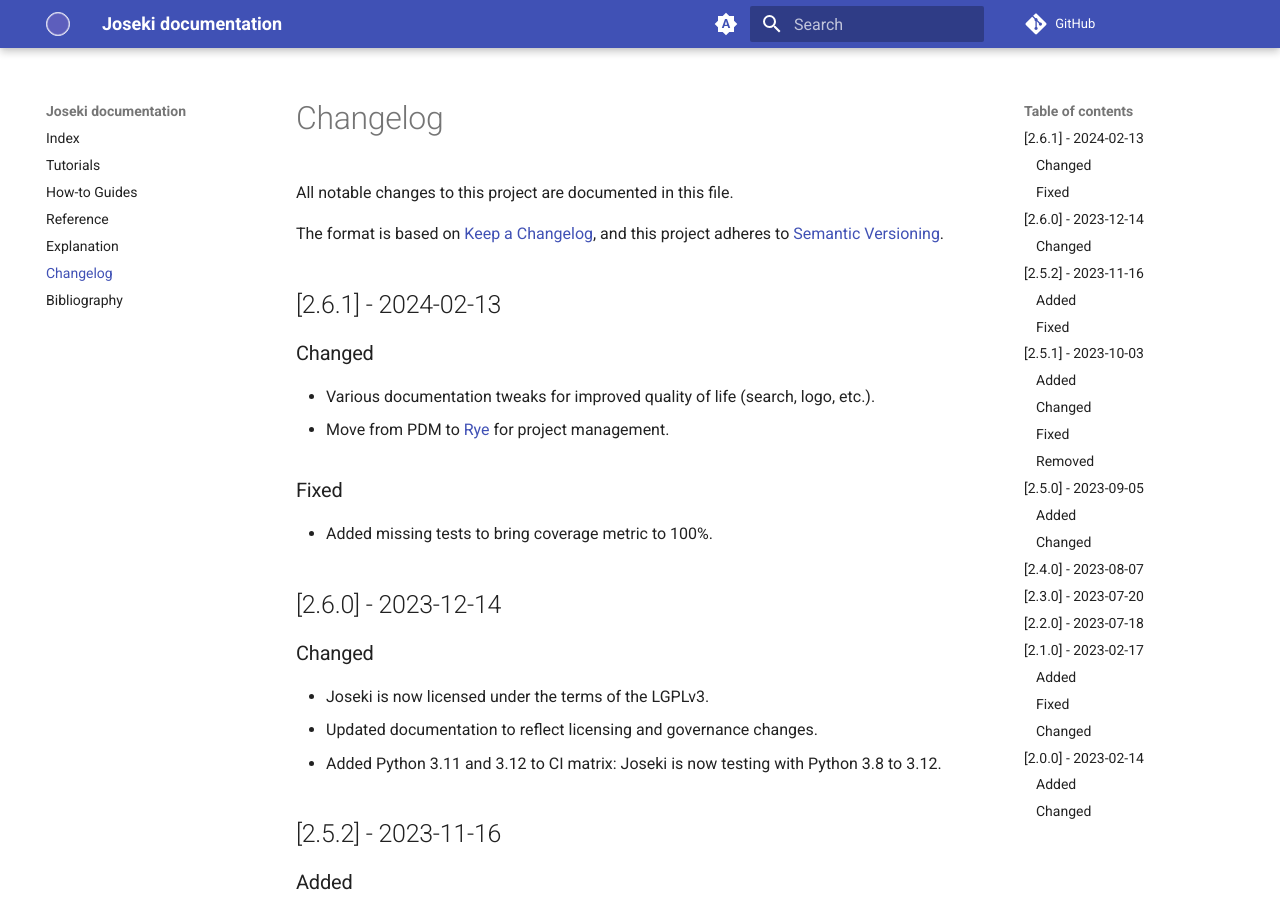
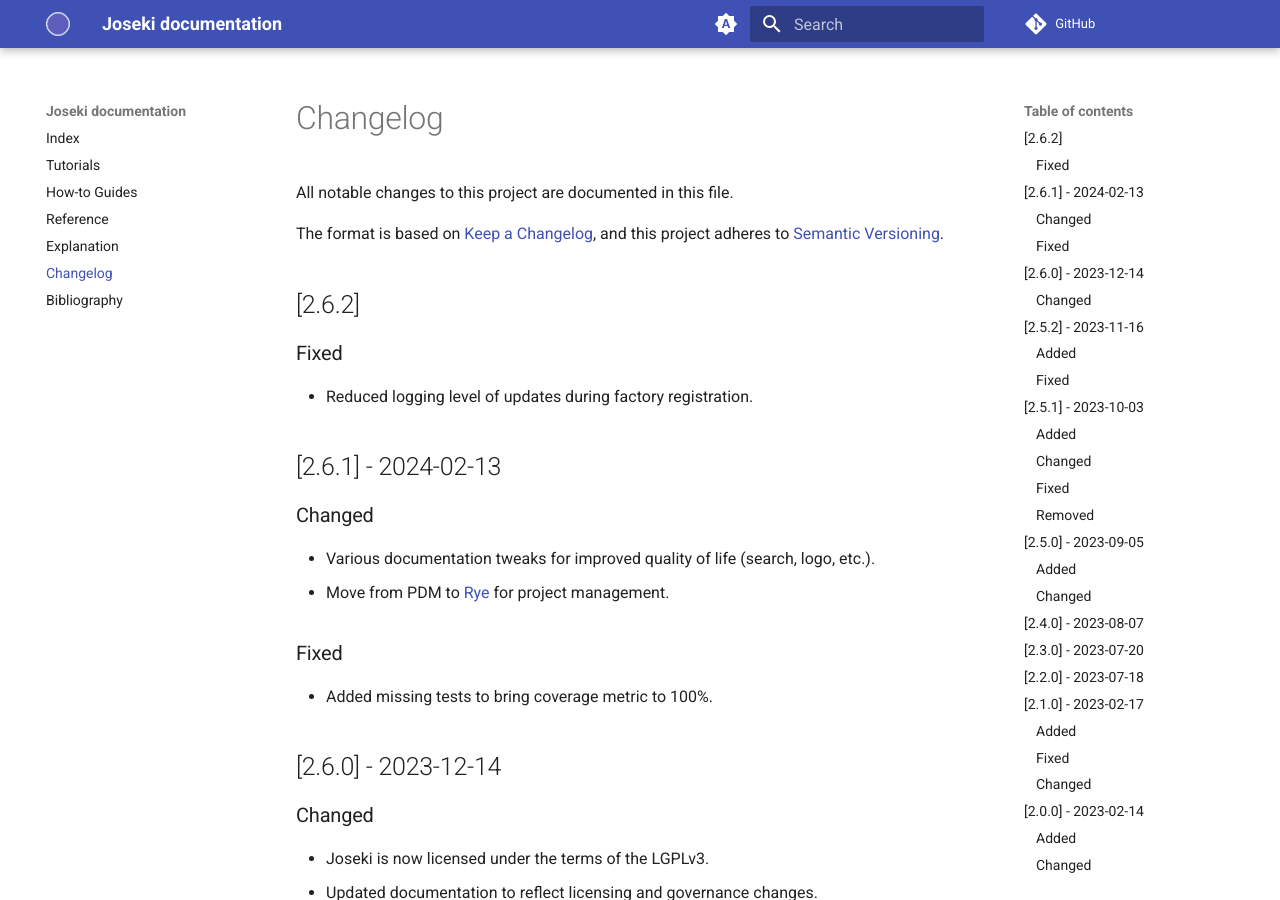
Before and after one commit to rayference/joseki, an MkDocs documentation site: the page built from docs/changelog.md, in a window 1280 px wide and 900 px high. Built offline with MkDocs 1.6.1 and Material for MkDocs 9.7.7, drawn with Linux system fonts in a browser that asks for light colours; comment, search, counter and statistics services are not loaded; the version menu is left out.

Commit message:
Docs: Update change log

```diff
--- a/docs/changelog.md
+++ b/docs/changelog.md
@@ -4,6 +4,12 @@ All notable changes to this project are documented in this file.
 
 The format is based on [Keep a Changelog](https://keepachangelog.com/en/1.0.0/),
 and this project adheres to [Semantic Versioning](https://semver.org/spec/v2.0.0.html).
+
+## [2.6.2]
+
+### Fixed
+
+* Reduced logging level of updates during factory registration.
 
 ## [2.6.1] - 2024-02-13
 
@@ -104,7 +110,6 @@ and this project adheres to [Semantic Versioning](https://semver.org/spec/v2.0.0
 
 * Lower version constraint on *Numpy*
 
-
 ## [2.0.0] - 2023-02-14
 
 ### Added
```
